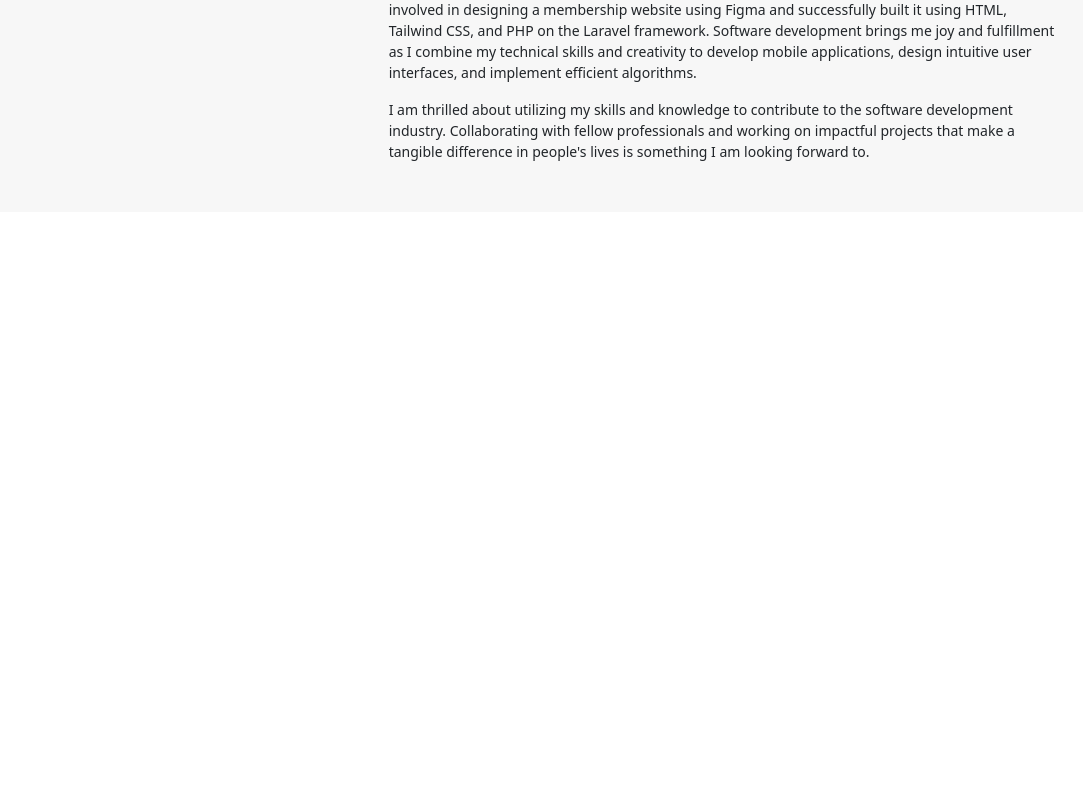
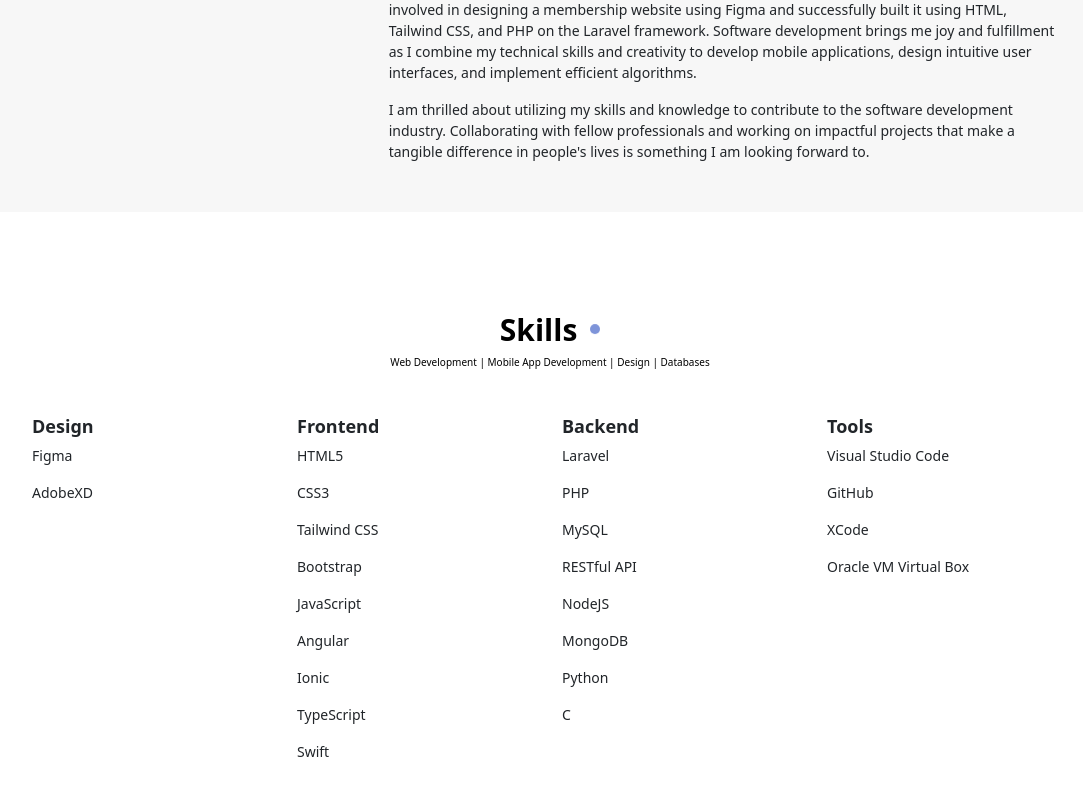
Before and after one commit to Lyunnn/Work-Portfolio-React, a React (Create React App) app: page / in a window 1280 px wide. Shown: the part 919-1714 px from the top of the page, without its empty margins (90-1173 px from the left). Before the commit the page ends 1231 px from the top, so only its background shows below. Built offline with nearby package versions, Linux system fonts and the light colour scheme.

Commit message:
add skills page

```diff
--- a/src/App.css
+++ b/src/App.css
@@ -3,6 +3,12 @@
   font-family: Rubik;
   src: url("./assets/font/Rubik-Medium.ttf");
   font-weight: 500;
+}
+
+@font-face {
+  font-family: Rubik;
+  src: url("./assets/font/Rubik-Regular.ttf");
+  font-weight: 400;
 }
 
 @font-face {
@@ -192,8 +198,60 @@
 
 .about p {
   /* color: #FECDD3; */
-  font-weight: 300;
+  font-weight: 400;
   font-size: 14px;
+}
+
+/* Skills CSS */
+.skill {
+  font-weight: 500;
+  padding-bottom: 100px;
+}
+
+.skill h1, h6 {
+  text-align: center;
+}
+
+.skill h1 {
+  font-weight: bold;
+  font-size: 30px;
+}
+
+.dot {
+  height: 10px;
+  width: 10px;
+  background-color: #7E94D9;
+  border-radius: 50%;
+  margin-left: 5px;
+  display: inline-block;
+  animation: bounce 0.7s infinite alternate;
+}
+@keyframes bounce {
+  from {
+    transform: translateY(0);
+  }
+  to {
+    transform: translateY(-30px);
+  }
+}
+
+.skill h6 {
+  font-size: 10px;
+}
+
+.skill h5 {
+  font-weight: bold;
+  padding-top: 40px;
+  font-size: 18px;
+}
+
+.skill p {
+  font-weight: 400;
+  font-size: 14px;
+}
+
+.skill .card-body {
+  padding: 0 40px 0 40px;
 }
 
 /* **************************************************************************************** */
--- a/src/App.js
+++ b/src/App.js
@@ -3,6 +3,7 @@
 import { NavBar } from './components/NavBar';
 import { Banner } from './components/Banner';
 import { About } from './components/About';
+import { Skills } from './components/Skills';
 import 'bootstrap/dist/css/bootstrap.min.css';
 
 function App() {
@@ -11,6 +12,7 @@
         <NavBar />
         <Banner />
         <About />
+        <Skills />
     </div>
   );
 }
--- /dev/null
+++ b/src/components/Skills.js
@@ -0,0 +1,49 @@
+import { Container, Row, Col } from "react-bootstrap";
+
+export const Skills = () => {
+    return (
+        <section className="skill" id="skills">
+            <h1>Skills <span class="dot"></span> </h1>
+            <h6>Web Development | Mobile App Development | Design | Databases</h6>
+            <Container className="card border-0 d-flex flex-row">
+                <Row className="card-body">
+                    <Col xs={12} md={6} xl={3}>
+                        <h5>Design</h5>
+                        <p>Figma</p>
+                        <p>AdobeXD</p>
+                    </Col>
+                    <Col xs={12} md={6} xl={3}>
+                        <h5>Frontend</h5>
+                        <p>HTML5</p>
+                        <p>CSS3</p>
+                        <p>Tailwind CSS</p>
+                        <p>Bootstrap</p>
+                        <p>JavaScript</p>
+                        <p>Angular</p>
+                        <p>Ionic</p>
+                        <p>TypeScript</p>
+                        <p>Swift</p>
+                    </Col>
+                    <Col xs={12} md={6} xl={3}>
+                        <h5>Backend</h5>
+                        <p>Laravel</p>
+                        <p>PHP</p>
+                        <p>MySQL</p>
+                        <p>RESTful API</p>
+                        <p>NodeJS</p>
+                        <p>MongoDB</p>
+                        <p>Python</p>
+                        <p>C</p>
+                    </Col>
+                    <Col xs={12} md={6} xl={3}>
+                        <h5>Tools</h5>
+                        <p>Visual Studio Code</p>
+                        <p>GitHub</p>
+                        <p>XCode</p>
+                        <p>Oracle VM Virtual Box</p>
+                    </Col>
+                </Row>
+            </Container>
+        </section>
+    )
+}
```
Also changed, not shown: src/assets/font/Rubik-Regular.ttf (added).
